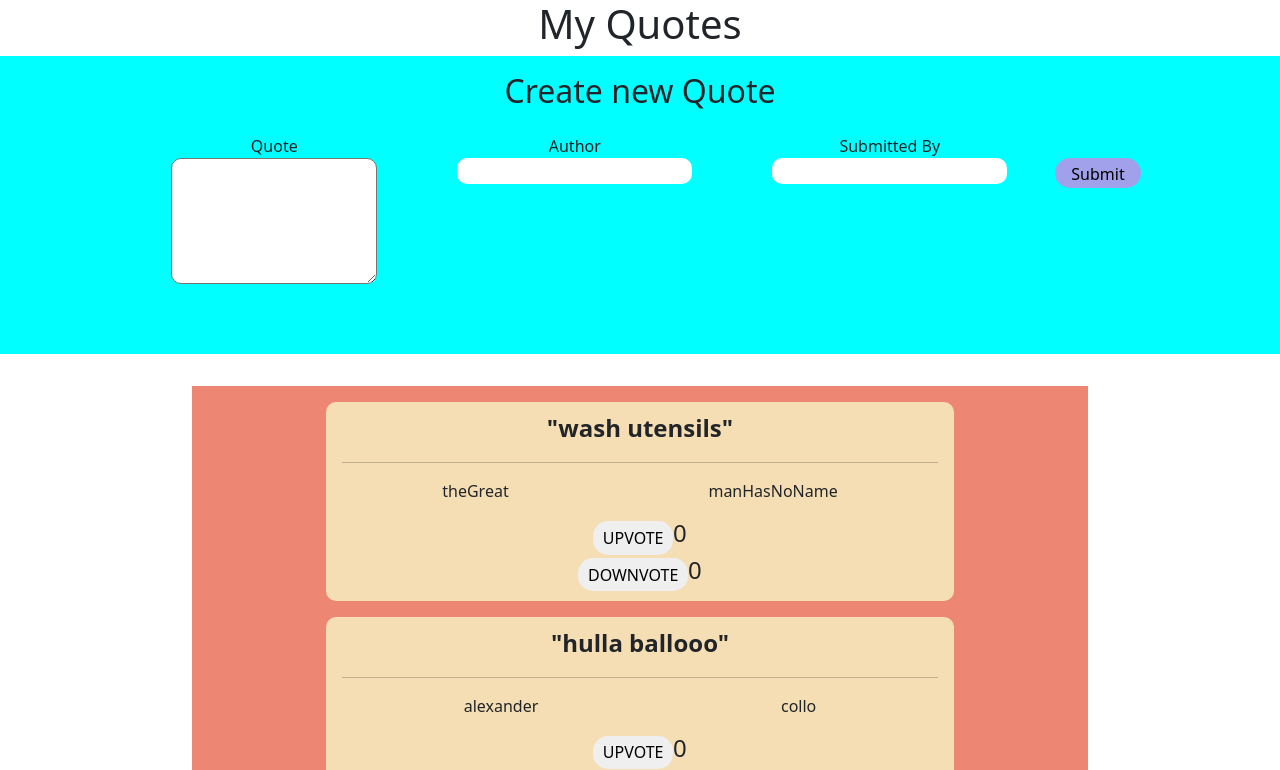
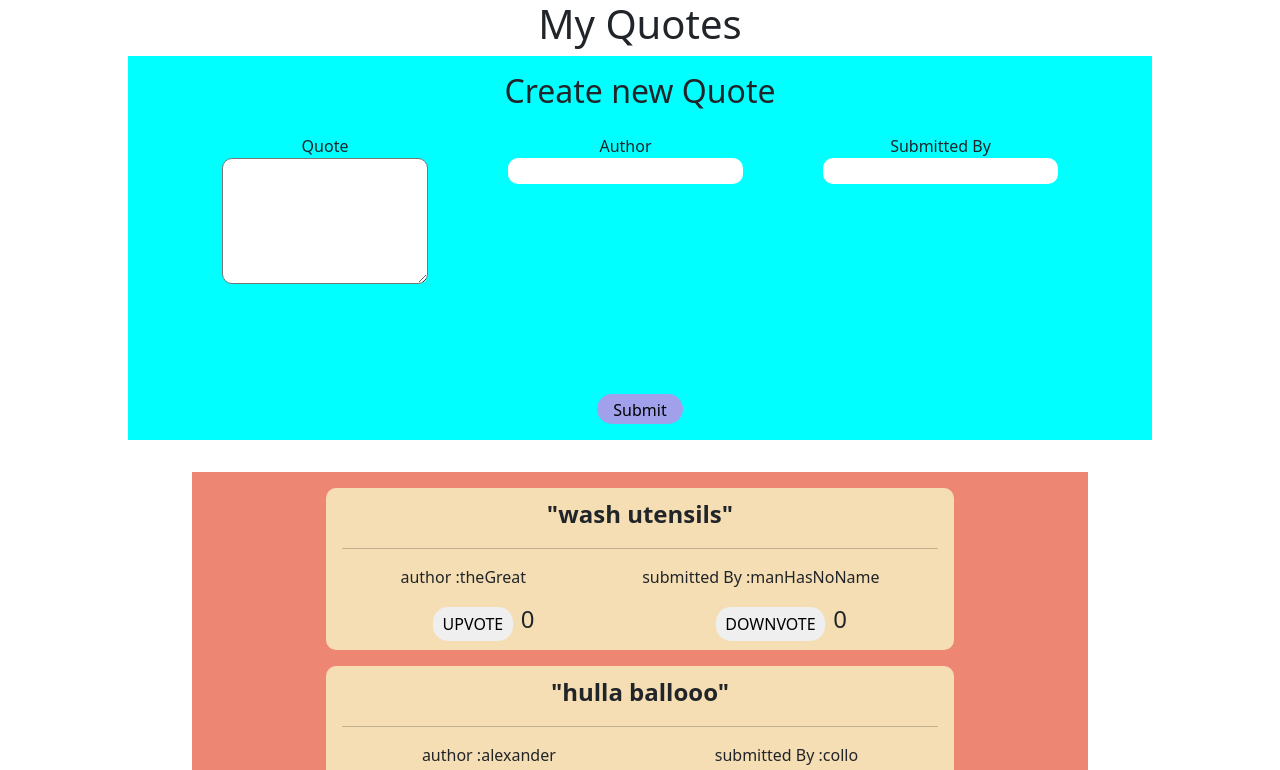
Before and after one commit to kennedybabu/thumps-up-quote-app, an Angular app: page / in a window 1280 px wide. Shown: the top 770 px of the page. Built offline with nearby package versions, Linux system fonts and the light colour scheme.

Commit message:
add user input validation

```diff
--- a/src/app/quote-detail/quote-detail.component.html
+++ b/src/app/quote-detail/quote-detail.component.html
@@ -4,8 +4,8 @@
     </div>
     <hr>
     <div class="lower">
-        <p>{{quote.author}}</p>
-        <p>{{quote.submittedBy}}</p>
+        <p>author :{{quote.author}}</p>
+        <p>submitted By :{{quote.submittedBy}}</p>
     </div>
 </div>
 
--- a/src/app/quote-form/quote-form.component.html
+++ b/src/app/quote-form/quote-form.component.html
@@ -2,23 +2,31 @@
     <h2>Create new Quote</h2>
 
     <form (ngSubmit)="submitQuote()" #quoteForm="ngForm">
-        <div>
+        <div class="form-group" >
             <label for="Quote">Quote</label><br>
-            <textarea name="quote" id="quote" rows="5" required [(ngModel)]="newQuote.quote" #description="ngModel"></textarea>
+            <textarea name="quote" id="quote" rows="5" required [(ngModel)]="newQuote.quote" #quote="ngModel"></textarea>
 
-            <!-- <div [hidden]="quote.valid || quote.pristine" class="alert alert-danger">
+            <div *ngIf="quote.touched && !quote.valid" class="alert alert-danger">
                 <p>Quote is required</p>
-            </div> -->
+            </div>
         </div>
 
-        <div>
+        <div class="form-group">
             <label for="author">Author</label><br>
             <input type="text" required id="author" [(ngModel)]="newQuote.author" name="author" #author="ngModel">
+
+            <div *ngIf="author.touched && !author.valid" class="alert alert-danger">
+                <p>Author is required</p>
+            </div>
         </div>
 
-        <div>
+        <div class="form-group">
             <label for="submittedBy">Submitted By</label><br>
             <input type="text" required id="submittedBy" [(ngModel)]="newQuote.submittedBy" name="submittedBy" #submittedBy="ngModel">
+
+            <div *ngIf="submittedBy.touched && !submittedBy.valid" class="alert alert-danger">
+                <p>Name of submitter required</p>
+            </div>
         </div>
 
         <button type="submit">Submit</button>
--- a/src/app/quote-form/quote-form.component.scss
+++ b/src/app/quote-form/quote-form.component.scss
@@ -3,6 +3,7 @@ div {
     background-color: aqua;
     padding: 1rem 2rem;
     margin-bottom: 2rem;
+    max-width: 80%;
 }
 
 form {
--- a/src/app/quote/quote.component.scss
+++ b/src/app/quote/quote.component.scss
@@ -40,9 +40,19 @@ button {
     }
 }
 
-.btn-container div {
+
+.btn-container {
     display: flex;
-    justify-content: center;
-    align-items: center;
-    flex-direction: row;
+    justify-content: space-around;
+
+    div {
+        display: flex;
+        justify-content: center;
+        align-items: center;
+        flex-direction: row
+    }
+
+    h4 {
+        padding-left: .5rem;
+    }
 }
```
